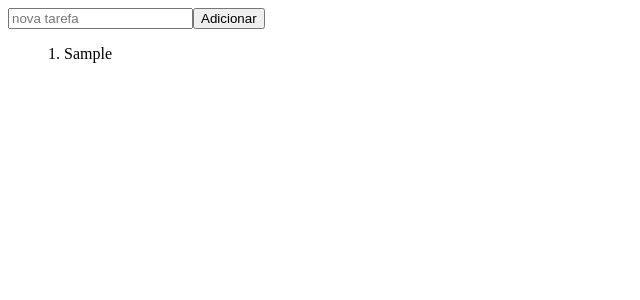
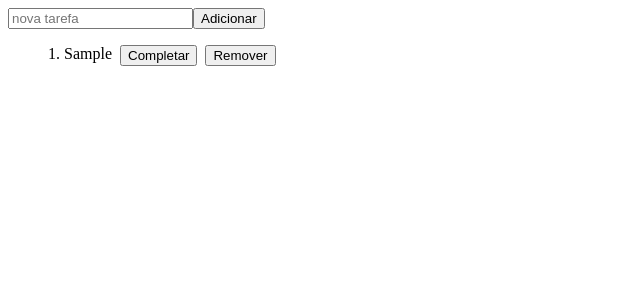
Before and after one commit to TomazdaCosta/exercises, a React (Vite) app in the folder react-with-typescript/exercicio-01/: page / in a window 1280 px wide. Both pictures are taken after typing "Sample" into the empty fields and a click on the button "Adicionar". Shown: the top 300 px of the page, without its empty margins (0-640 px from the left). Built offline with nearby package versions, Linux system fonts and the light colour scheme.

Commit message:
Criado o componente dos itens da lista, as tarefas em si, com suas funcionalidades de completar e remover.

```diff
--- a/react-with-typescript/exercicio-01/src/App.tsx
+++ b/react-with-typescript/exercicio-01/src/App.tsx
@@ -1,16 +1,25 @@
 import React from "react"
 import AddNewTask from "./components/AddNewTask"
+import TaskItem from "./components/TaskItem"
 
-interface ITaskList {
+export interface ITaskList {
   id: string,
   task: string,
   complete: boolean
 }
 function App() {
-  const [taskList, settaskList] = React.useState<ITaskList[]>([])
+  const [taskList, setTaskList] = React.useState<ITaskList[]>([])
 
   const handleAddNewTask = (value: string) => {
-    settaskList([...taskList, { id: (taskList.length + 1).toString(), task: value, complete: false }])
+    setTaskList([...taskList, { id: (taskList.length + 1).toString(), task: value, complete: false }])
+  }
+
+  const handleComplete = (id: string) => {
+    setTaskList([...taskList.map(task => ({...task, complete: task.id === id ? true : task.complete}))])
+  }
+
+  const handleRemove = (id: string) => {
+    setTaskList([...taskList.filter(task => task.id !== id)])
   }
 
   return (
@@ -20,11 +29,16 @@ function App() {
       />
 
       <ul style={{listStyle: 'none'}}>
-        {taskList && taskList.map((task) => (
-          <li>{task.id}. {task.task}</li>
+        {taskList && taskList.map(({ id, task, complete }) => (
+          <TaskItem
+            id={id}
+            task={task}
+            complete={complete}
+            onComplete={() => handleComplete(id)}
+            onRemove={() => handleRemove(id)}
+          />
         ))}
       </ul>
-
     </>
   )
 }
--- /dev/null
+++ b/react-with-typescript/exercicio-01/src/components/TaskItem.tsx
@@ -0,0 +1,32 @@
+import type { ITaskList } from '../App'
+
+interface ITaskItemProps extends ITaskList {
+  onComplete(): void
+  onRemove(): void
+}
+const TaskItem = ({id, task, complete, onComplete, onRemove}: ITaskItemProps) => {
+  return (
+    <div>
+      <li style={{display: 'flex', gap: '0.5rem'}}>
+        {id}. {task}
+        {complete
+          ?
+          <span style={{backgroundColor: 'green', color: 'white'}}>Completa!</span>
+          :
+          <button
+            onClick={onComplete}
+          >
+            Completar
+          </button>
+        }
+        <button
+          onClick={onRemove}
+        >
+          Remover
+        </button>
+      </li>
+    </div>
+  )
+}
+
+export default TaskItem
```
